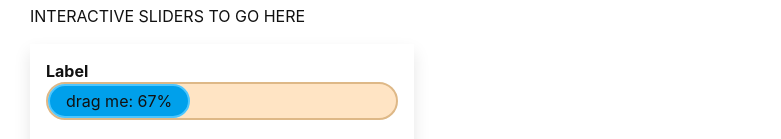
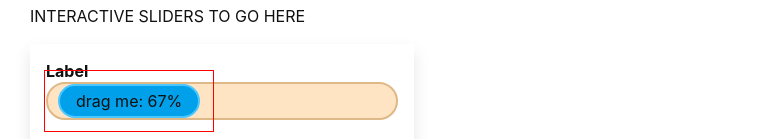
Before and after one commit to acmoles/react-slider, a React (Create React App) app: page / in a window 1280 px wide. Shown: the part 770-909 px from the top of the page, without its empty margins (0-781 px from the left). Built offline with nearby package versions, Linux system fonts and the light colour scheme.

Commit message:
outsized hitbox

```diff
--- a/src/Slider.tsx
+++ b/src/Slider.tsx
@@ -15,8 +15,8 @@ export class Slider extends React.Component<SliderProps, SliderState> {
   valueNormalised: number;
   offsetWrapper: number;
   offsetMouse: number;
+  prevOffsetHandle: number;
   dragStartPosition: number;
-  active: boolean;
   dragging: boolean;
   stepRatios: number[];
   wrapperRange: number;
@@ -28,7 +28,7 @@ export class Slider extends React.Component<SliderProps, SliderState> {
   constructor(props: SliderProps) {
     super(props);
     this.state = {
-      offsetHandle: this.getNormalized(this.props.value) // TODO, not current value but current calculated offset
+      offsetHandle: 10
     }
 
     this.rangeRef = React.createRef();
@@ -37,8 +37,8 @@ export class Slider extends React.Component<SliderProps, SliderState> {
     this.valueNormalised = this.getNormalized(this.props.value);
     this.offsetWrapper = 0;
     this.offsetMouse = 0;
+    this.prevOffsetHandle = -1;
     this.dragStartPosition = 0;
-    this.active = false;
     this.dragging = false;
     this.stepRatios = this.calculateStepRatios();
     this.wrapperRange = 0; // Calculated in didMount hook
@@ -46,15 +46,16 @@ export class Slider extends React.Component<SliderProps, SliderState> {
 
   componentDidMount() {
     window.addEventListener('resize', this.handleWindowChange);
-    this.animate(true);
-    this.scheduledAnimationFrame = requestAnimationFrame(() => {
-      this.animate();
-    })
+    document.addEventListener('mousemove', this.handleMouseMove);
+    document.addEventListener('mouseup', this.handleMouseUp);
+    this.layout();
     this.wrapperRange = this.calculateRange();
   }
 
   componentWillUnmount() {
     window.removeEventListener('resize', this.handleWindowChange);
+    document.removeEventListener('mousemove', this.handleMouseMove);
+    document.removeEventListener('mouseup', this.handleMouseUp);
     cancelAnimationFrame(this.scheduledAnimationFrame);
   }
 
@@ -62,8 +63,21 @@ export class Slider extends React.Component<SliderProps, SliderState> {
     this.reflow();
   }
 
+  handleMouseMove = (event: any) => {
+    this.handleDrag(event);
+  }
+
+  handleMouseUp = (event: any) => {
+    this.handleDragEnd(event)
+  }
+
   render() {
+    // TODO some kind of config in the future
     const valueFormatted = this.props.unit ? this.props.value.toFixed(0) + this.props.unit : this.props.value.toFixed(2);
+
+    const handleStyle = {
+      transform: 'translateX(' + this.state.offsetHandle + 'px)'
+    }
 
     return (
       <div className="slider">
@@ -72,10 +86,12 @@ export class Slider extends React.Component<SliderProps, SliderState> {
           <div
             className="handle"
             ref={this.handleRef}
-            onMouseDown={this.handleDragStart}
-            onMouseUp={this.handleDragEnd}
-            onMouseMove={this.handleDrag}
+            style={handleStyle}
           >
+            <div
+              className="hitbox"
+              onMouseDown={(event) => {this.handleDragStart(event)}}
+            ></div>
             {"drag me: " + valueFormatted}
           </div>
         </div>
@@ -83,16 +99,25 @@ export class Slider extends React.Component<SliderProps, SliderState> {
     );
   }
 
-  handleDragEnd() {
+  handleDragStart(event: any) {
+    event.preventDefault();
+    event.stopPropagation();
+  }
+
+  handleDragEnd(event: any) {
 
   }
 
-  handleDragStart() {
+  handleDrag(event: any) {
+    if (this.dragging) {
 
-  }
+      this.scheduledAnimationFrame = requestAnimationFrame(() => {
+        const offset = event.clientX - this.offsetWrapper - this.offsetMouse;
+        this.setValueByOffset(offset);
+        this.layout();
+      })
 
-  handleDrag() {
-
+    }
   }
 
   handleSliderChange() {
@@ -100,15 +125,8 @@ export class Slider extends React.Component<SliderProps, SliderState> {
     this.props.onChange(value);
   }
 
-  animate(first?: boolean) {
-    if (this.dragging) {
-      // set target value
-    }
-
-
-    this.scheduledAnimationFrame = requestAnimationFrame(() => {
-      this.animate();
-    })
+  layout() {
+    this.updateOffsetFromValue();
   }
 
   getNormalized( value: number ) {
@@ -121,8 +139,24 @@ export class Slider extends React.Component<SliderProps, SliderState> {
     return unnormalized
   }
 
+  setValueByOffset(offset: number) {
+
+  }
+
   updateOffsetFromValue() {
+    let offset = this.getOffsetByRatio(
+      this.getClosestStep(this.valueNormalised),
+      this.wrapperRange
+    );
 
+    if (offset !== this.prevOffsetHandle) {
+      this.setState({offsetHandle: offset})
+      this.prevOffsetHandle = offset;
+    }
+  }
+
+  getOffsetByRatio(ratio: number, range: number) {
+    return Math.round(ratio * range);
   }
 
   reflow() {
@@ -133,11 +167,22 @@ export class Slider extends React.Component<SliderProps, SliderState> {
   }
 
   setRangeOffset() {
-
   }
 
   calculateRange() {
     return this.rangeRef.current.offsetWidth - this.handleRef.current.offsetWidth;
+  }
+
+  getClosestStep(value: number) {
+    var k = 0;
+    var min = 1;
+    for (var i = 0; i <= this.props.step - 1; i++) {
+      if (Math.abs(this.stepRatios[i] - value) < min) {
+        min = Math.abs(this.stepRatios[i] - value);
+        k = i;
+      }
+    }
+    return this.stepRatios[k];
   }
 
   calculateStepRatios() {
--- a/src/slider.css
+++ b/src/slider.css
@@ -16,6 +16,7 @@
 }
 
 .slider .handle {
+    position: relative;
     background-color: #00a0eb;
     display: flex;
     flex: none;
@@ -26,3 +27,12 @@
     cursor: pointer;
     user-select:none;
 }
+
+.slider .hitbox {
+    position: absolute;
+    left: -1em;
+    right: -1em;
+    top: -1em;
+    bottom: -1em;
+    border: 1px solid red;
+}
```
